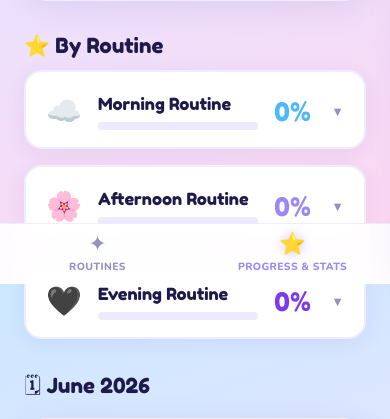
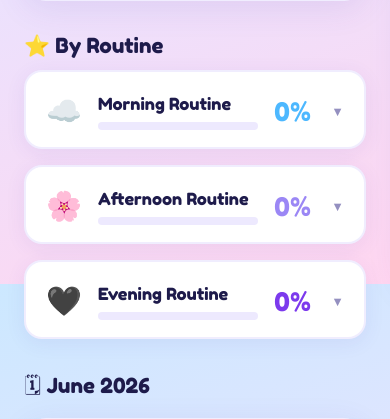
Before and after one commit to briefsubstance91/violet-routines, a Flask app: page /stats in a window 390 px wide. Shown: the part 560-979 px from the top of the page. Run offline with Flask 3, Linux system fonts and the light colour scheme.

Commit message:
Separate welcome text from characters; remove tab-bar; add Admin to all menus
- Welcome slides: image in top 62%, text in dedicated dark strip below
- Removed bottom tab-bar from routines and stats pages
- Added Admin link to stats page hamburger menu

Co-Authored-By: Claude Sonnet 4.6 <noreply@anthropic.com>

```diff
--- a/templates/stats.html
+++ b/templates/stats.html
@@ -365,6 +365,7 @@
   <div class="menu-title">✦ Menu</div>
   <div class="menu-item"><a href="/"><span class="menu-item-icon">✦</span> Routines</a></div>
   <div class="menu-item"><a href="/stats"><span class="menu-item-icon">⭐</span> Progress & stats</a></div>
+  <div class="menu-item"><a href="/admin"><span class="menu-item-icon">⚙️</span> Admin</a></div>
 </div>
 
 <div class="page">
@@ -497,16 +498,6 @@
   <a href="/admin" class="admin-link">⚙ Admin</a>
 </div>
 
-<nav class="tab-bar">
-  <a href="/" class="tab-item">
-    <span class="tab-icon">✦</span>
-    <span class="tab-label">Routines</span>
-  </a>
-  <a href="/stats" class="tab-item active">
-    <span class="tab-icon">⭐</span>
-    <span class="tab-label">Progress & Stats</span>
-  </a>
-</nav>
 
 <script>
   function openMenu() {
```
Also changed, not shown: templates/index.html (+8 -16 lines).
